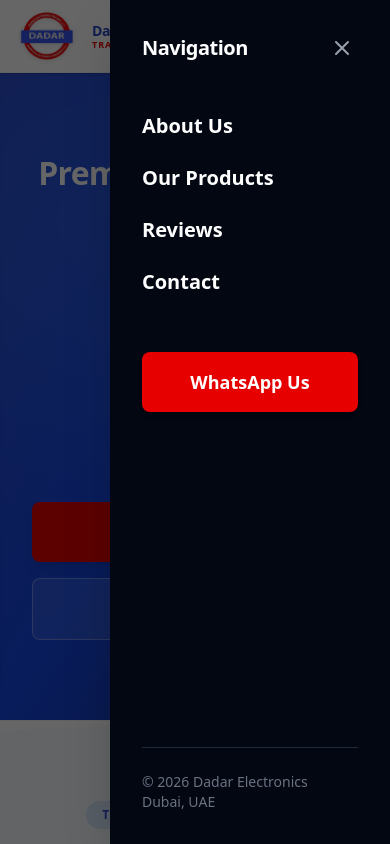
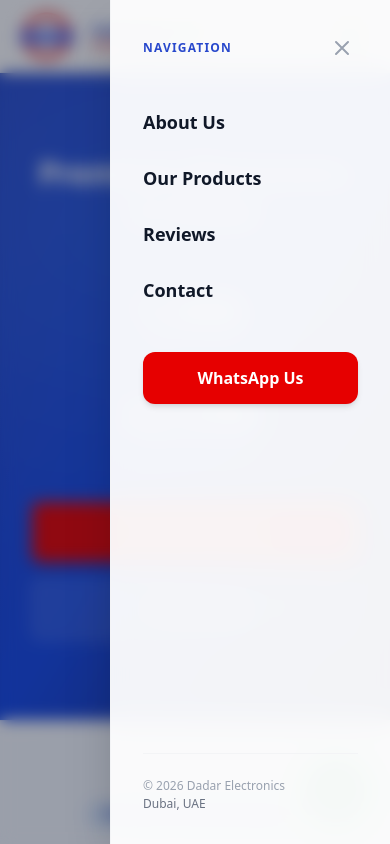
Before and after one commit to ahamasmiyodha4-spec/dadar_electronics, a Next.js app: page /dadar_electronics/ in a window 390 px wide. Both pictures are taken after a click on the button 350 px from the left and 36 px from the top of the page. Shown: the top 844 px of the page. Built offline with nearby package versions, Linux system fonts and the light colour scheme.

Commit message:
style: convert mobile off-canvas nav drawer from slate dark into premium bright theme

```diff
--- a/src/app/page.tsx
+++ b/src/app/page.tsx
@@ -124,12 +124,10 @@ export default function Home() {
     setIsLoaded(true);
     const timeout = setTimeout(() => setHeroTrigger(true), 200);
 
-    // Product images interval (4 seconds)
     const productInterval = setInterval(() => {
       setActiveLaptopIndex((prev) => (prev + 1) % laptopImages.length);
     }, 4000);
 
-    // Premium Reviews loop interval (3 seconds moving right to left)
     const reviewInterval = setInterval(() => {
       setActiveReviewIndex((prev) => (prev + 1) % reviewData.length);
     }, 3000);
@@ -147,29 +145,43 @@ export default function Home() {
   return (
     <div className="min-h-screen bg-gray-50 flex flex-col font-sans overflow-x-hidden scroll-smooth relative">
 
-      {/* ADVANCED SIDE-OPENING MOBILE MENU (Off-Canvas) */}
-      <div className={`fixed inset-0 z-50 bg-black/60 transition-opacity duration-300 ${isMobileMenuOpen ? 'opacity-100 pointer-events-auto' : 'opacity-0 pointer-events-none'}`} onClick={() => setIsMobileMenuOpen(false)}></div>
-      <div className={`fixed top-0 right-0 h-full w-[280px] bg-gray-950 text-white shadow-2xl z-50 p-8 flex flex-col justify-between transition-transform duration-500 ease-out transform ${isMobileMenuOpen ? 'translate-x-0' : 'translate-x-full'}`}>
+      {/* 1. BRIGHT PREMIUM SIDE-OPENING MOBILE MENU (Off-Canvas Glassmorphism) */}
+      <div
+        className={`fixed inset-0 z-50 bg-slate-900/40 backdrop-blur-sm transition-opacity duration-300 ${isMobileMenuOpen ? 'opacity-100 pointer-events-auto' : 'opacity-0 pointer-events-none'}`}
+        onClick={() => setIsMobileMenuOpen(false)}
+      ></div>
+
+      <div className={`fixed top-0 right-0 h-full w-[280px] bg-white/95 backdrop-blur-md shadow-2xl border-l border-gray-100 z-50 p-8 flex flex-col justify-between transition-transform duration-500 ease-out transform ${isMobileMenuOpen ? 'translate-x-0' : 'translate-x-full'}`}>
         <div>
-          <div className="flex justify-between items-center mb-12">
-            <h2 className="text-xl font-bold tracking-tight">Navigation</h2>
-            <button onClick={() => setIsMobileMenuOpen(false)} className="text-gray-400 hover:text-white p-1">
+          <div className="flex justify-between items-center mb-10">
+            <h2 className="text-xs font-bold uppercase tracking-widest text-[#2848CC]">Navigation</h2>
+            <button onClick={() => setIsMobileMenuOpen(false)} className="text-gray-400 hover:text-gray-900 p-1 transition-colors">
               <svg className="w-6 h-6" fill="none" stroke="currentColor" viewBox="0 0 24 24"><path strokeLinecap="round" strokeLinejoin="round" strokeWidth={2} d="M6 18L18 6M6 6l12 12" /></svg>
             </button>
           </div>
-          <nav className="space-y-6">
-            <a href="#about" onClick={() => setIsMobileMenuOpen(false)} className="block text-xl font-bold hover:text-[#2848CC]">About Us</a>
-            <a href="#products" onClick={() => setIsMobileMenuOpen(false)} className="block text-xl font-bold hover:text-[#2848CC]">Our Products</a>
-            <a href="#reviews" onClick={() => setIsMobileMenuOpen(false)} className="block text-xl font-bold hover:text-[#2848CC]">Reviews</a>
-            <a href="#contact" onClick={() => setIsMobileMenuOpen(false)} className="block text-xl font-bold hover:text-[#2848CC]">Contact</a>
-            <div className="pt-8">
-              <a href={`https://wa.me/${typedData.storeInfo.whatsapp}`} target="_blank" rel="noopener noreferrer" className="block w-full text-center bg-[#E60000] text-white px-5 py-4 rounded-lg font-bold text-lg hover:bg-red-700 transition shadow-md">WhatsApp Us</a>
+
+          <nav className="space-y-5">
+            <a href="#about" onClick={() => setIsMobileMenuOpen(false)} className="block text-lg font-bold text-gray-900 hover:text-[#2848CC] transition-colors py-1">About Us</a>
+            <a href="#products" onClick={() => setIsMobileMenuOpen(false)} className="block text-lg font-bold text-gray-900 hover:text-[#2848CC] transition-colors py-1">Our Products</a>
+            <a href="#reviews" onClick={() => setIsMobileMenuOpen(false)} className="block text-lg font-bold text-gray-900 hover:text-[#2848CC] transition-colors py-1">Reviews</a>
+            <a href="#contact" onClick={() => setIsMobileMenuOpen(false)} className="block text-lg font-bold text-gray-900 hover:text-[#2848CC] transition-colors py-1">Contact</a>
+
+            <div className="pt-6">
+              <a
+                href={`https://wa.me/${typedData.storeInfo.whatsapp}`}
+                target="_blank"
+                rel="noopener noreferrer"
+                className="block w-full text-center bg-[#E60000] text-white px-5 py-3.5 rounded-xl font-bold text-base hover:bg-red-700 transition-all duration-300 shadow-md hover:shadow-red-500/20 active:scale-98"
+              >
+                WhatsApp Us
+              </a>
             </div>
           </nav>
         </div>
-        <div className="border-t border-gray-800 pt-6 text-sm text-gray-500">
+
+        <div className="border-t border-gray-100 pt-6 text-xs text-gray-400 font-medium">
           <p>© {new Date().getFullYear()} Dadar Electronics</p>
-          <p>Dubai, UAE</p>
+          <p className="mt-0.5 text-gray-500">Dubai, UAE</p>
         </div>
       </div>
 
@@ -192,7 +204,7 @@ export default function Home() {
 
           <div className="flex items-center gap-3 sm:gap-4 cursor-pointer group" onClick={() => window.scrollTo({top: 0, behavior: 'smooth'})}>
             <Image src={logo} alt="Dadar Electronics Logo" width={200} height={100} className="h-12 sm:h-14 md:h-20 w-auto object-contain drop-shadow-sm group-hover:scale-105 transition-transform duration-300" priority/>
-            <div className={`flex flex-col justify-center transition-all duration-1000 ease-out delay-300 transform ${isLoaded ? 'opacity-100 translate-x-0' : 'opacity-0 -translate-x-4'}`}>
+            <div className={`flex flex-col justify-center transition-all duration-1000 ease-out delay-300 transform ${isLoaded ? 'opacity-100 translate-y-0' : 'opacity-0 -translate-y-4'}`}>
               <span className="text-sm sm:text-lg md:text-2xl font-extrabold text-transparent bg-clip-text bg-gradient-to-r from-[#2848CC] to-[#1a2d80] tracking-tight leading-none mb-0.5 md:mb-1">Dadar Electronics</span>
               <span className="text-[9px] sm:text-[11px] md:text-xs font-bold text-[#E60000] tracking-widest uppercase leading-none">Trading LLC</span>
             </div>
@@ -206,7 +218,7 @@ export default function Home() {
             <a href={`https://wa.me/${typedData.storeInfo.whatsapp}`} target="_blank" rel="noopener noreferrer" className="ml-2 bg-[#E60000] text-white px-6 py-3 rounded-full font-bold text-base lg:text-lg hover:bg-red-700 hover:shadow-lg hover:shadow-red-500/30 hover:-translate-y-0.5 transition-all">WhatsApp Us</a>
           </nav>
 
-          <button className="md:hidden p-2 text-gray-700 hover:text-[#2848CC]" onClick={() => setIsMobileMenuOpen(true)}>
+          <button className="md:hidden p-2 text-gray-700 hover:text-[#2848CC] focus:outline-none" onClick={() => setIsMobileMenuOpen(true)}>
             <svg className="w-8 h-8" fill="none" stroke="currentColor" viewBox="0 0 24 24"><path strokeLinecap="round" strokeLinejoin="round" strokeWidth={2} d="M4 6h16M4 12h16M4 18h16" /></svg>
           </button>
         </div>
@@ -247,7 +259,7 @@ export default function Home() {
         </div>
       </section>
 
-      {/* ADVANCED RIGHT-TO-LEFT HORIZONTAL REVIEWS SLIDER */}
+      {/* REVIEWS SLIDER */}
       <section id="reviews" className="py-20 md:py-28 bg-white border-y border-gray-100 relative overflow-hidden">
         <div className="absolute inset-0 bg-blue-50/50 -skew-y-3 transform-gpu"></div>
         <div className="max-w-4xl mx-auto px-4 sm:px-6 lg:px-8 relative z-10">
@@ -259,7 +271,6 @@ export default function Home() {
             </div>
           </ScrollReveal>
 
-          {/* CAROUSEL VIEWPANEL */}
           <ScrollReveal delay={400} initialY={16}>
             <div className="relative w-full overflow-hidden px-1 py-4">
               <div
@@ -273,7 +284,6 @@ export default function Home() {
                 ))}
               </div>
 
-              {/* SLIDER NAVIGATION DOTSINDICATORS */}
               <div className="flex justify-center gap-2.5 mt-8">
                 {reviewData.map((_, idx) => (
                   <button
@@ -347,7 +357,7 @@ export default function Home() {
               <p className="mb-2 text-gray-300"><strong>Phone:</strong> {typedData.storeInfo.phone}</p>
               <p className="mb-2 text-gray-300"><strong>Email:</strong> {typedData.storeInfo.email}</p>
               <p className="mb-8 text-gray-300"><strong>Website:</strong> <a href={typedData.storeInfo.website} target="_blank" rel="noopener noreferrer" className="text-blue-400 hover:underline transition-all">{typedData.storeInfo.website.replace('https://www.', '')}</a></p>
-              <a href={`https://wa.me/${typedData.storeInfo.whatsapp}`} className="inline-block bg-[#2848CC] text-white px-8 py-4 rounded-lg font-bold hover:bg-blue-700 hover:shadow-lg hover:shadow-blue-600/20 transition-all duration-300 w-full md:w-auto text-center">Chat on WhatsApp</a>
+              <a href={`https://wa.me/${typedData.storeInfo.whatsapp}`} className="inline-block bg-[#2848CC] text-white px-8 py-4 rounded-lg font-bold hover:bg-blue-700 transition w-full md:w-auto text-center">Chat on WhatsApp</a>
             </div>
             <div>
               <h3 className="text-2xl font-bold mb-6 text-[#E60000]">Store Hours</h3>
```
